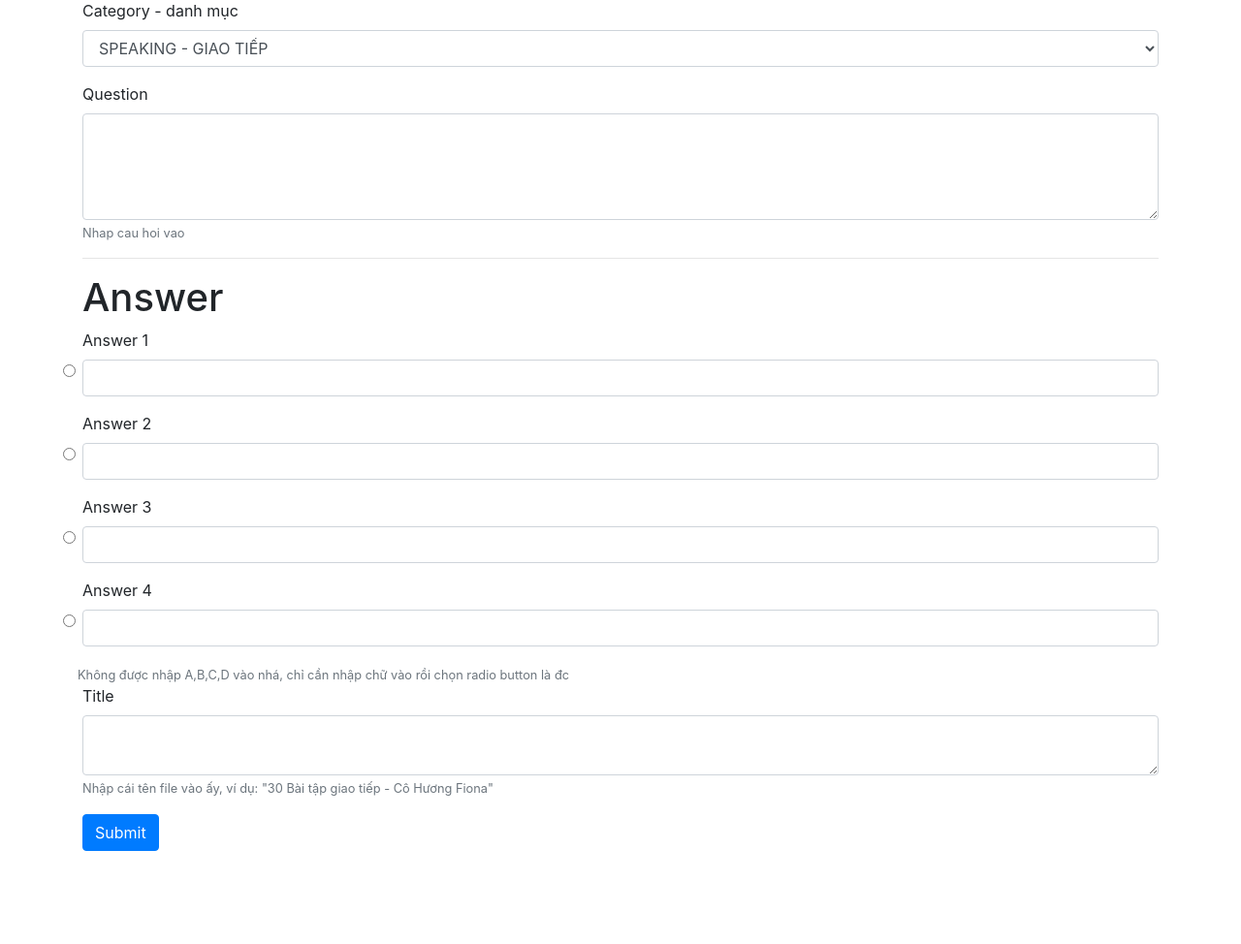
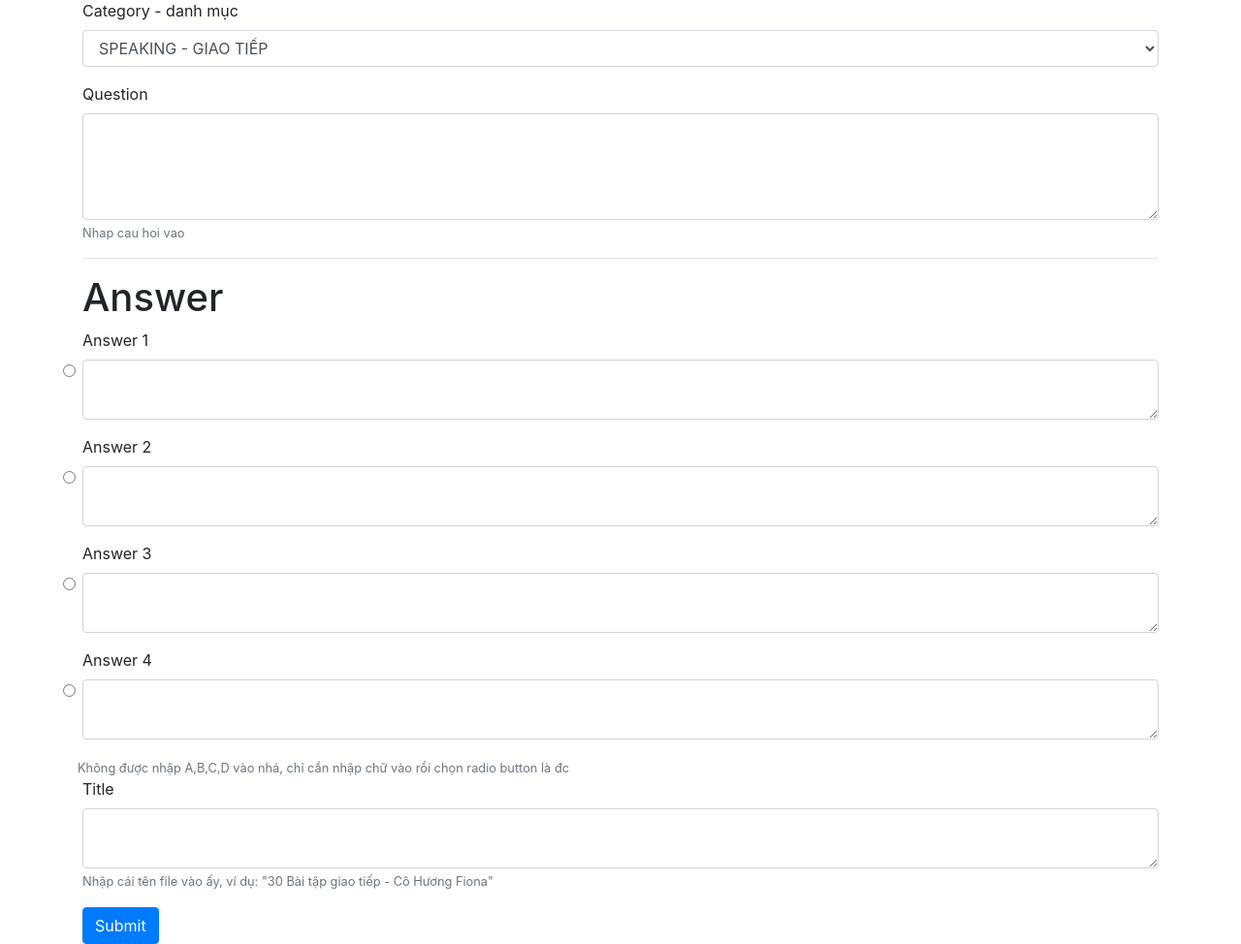
Before and after one commit to soxxam/database_ver1, a Flask app: page / in a window 1280 px wide. Shown: the part 145-1119 px from the top of the page at 97% size. Before the commit the page ends 1023 px from the top, so only its background shows below. Run offline with Flask 2, Linux system fonts and the light colour scheme; parts of the project's set-up code (start-up, migrations or seed data) failed here and were passed over; some libraries are stand-ins or nearby versions.

Commit message:
not done ver 3

```diff
--- a/app.py
+++ b/app.py
@@ -57,5 +57,9 @@ def basic():
 			return render_template('index.html')
 	return render_template('index.html')
 
+@app.route('/test', methods=['GET', 'POST'])
+def test():
+	return render_template('test.html')
+
 if __name__ == '__main__':
 	app.run(debug=True)
--- a/templates/index.html
+++ b/templates/index.html
@@ -8,6 +8,12 @@
 
 	<!-- Bootstrap CSS -->
 	<link rel="stylesheet" href="https://stackpath.bootstrapcdn.com/bootstrap/4.3.1/css/bootstrap.min.css" integrity="sha384-ggOyR0iXCbMQv3Xipma34MD+dH/1fQ784/j6cY/iJTQUOhcWr7x9JvoRxT2MZw1T" crossorigin="anonymous">
+	<script type="text/javascript" src="http://js.nicedit.com/nicEdit-latest.js"></script>
+  <script type="text/javascript">
+  bkLib.onDomLoaded(function() {
+		nicEditors.allTextAreas();
+  });
+  </script>
   </head>
   <body>
 	  <h1 class = "m-5" style="text-align: center;"> Form nhap </h1>
@@ -35,7 +41,7 @@
 							<label for="inputAnswer1">Answer 1</label>
 							<br>
 							<input class="form-check-input" type="radio" name="flexRadioDefault" id="flexRadioDefault1" value="answer1">
-						  <input type="text" class="form-control" id="inputAnswer1"  name="answer1">
+						  <textarea class="form-control" id="inputAnswer1"  name="answer1" ></textarea>
 						</div>
 						<!-- het 1 cau tra loi -->
 						<!-- 1 cau tra loi -->
@@ -43,7 +49,7 @@
 							<label for="inputAnswer2">Answer 2</label>
 							<br>
 							<input class="form-check-input" type="radio" name="flexRadioDefault" id="flexRadioDefault2" value="answer2">
-						  <input type="text" class="form-control" id="inputAnswer2"  name="answer2">
+						  <textarea class="form-control" id="inputAnswer2"  name="answer2"></textarea>
 						</div>
 						<!-- het 1 cau tra loi -->
 						<!-- 1 cau tra loi -->
@@ -51,7 +57,7 @@
 							<label for="inputAnswer3">Answer 3</label>
 							<br>
 							<input class="form-check-input" type="radio" name="flexRadioDefault" id="flexRadioDefault3" value="answer3">
-						  <input type="text" class="form-control" id="inputAnswer3"  name="answer3">
+						  <textarea class="form-control" id="inputAnswer3"  name="answer3"></textarea>
 						</div>
 						<!-- het 1 cau tra loi -->
 						<!-- 1 cau tra loi -->
@@ -59,7 +65,7 @@
 							<label for="inputAnswer4">Answer 4</label>
 							<br>
 							<input class="form-check-input" type="radio" name="flexRadioDefault" id="flexRadioDefault4" value="answer4">
-						  <input type="text" class="form-control" id="inputAnswer4"  name="answer4">
+						  <textarea class="form-control" id="inputAnswer4"  name="answer4"></textarea>
 						</div>
 						<!-- het 1 cau tra loi -->
 						<small class="form-text text-muted">Không được nhập A,B,C,D vào nhá, chỉ cần nhập chữ vào rồi chọn radio button là đc</small>
@@ -67,7 +73,7 @@
 
 					  <div class="form-group">
 						<label for="comment">Title</label>
-						<textarea class="form-control" rows="2" id="comment" name="title"></textarea>
+						<textarea class="form-control" rows="2" name="title"></textarea>
 						<small class="form-text text-muted">Nhập cái tên file vào ấy, ví dụ: "30 Bài tập giao tiếp - Cô Hương Fiona"</small>
 					  </div>
 
@@ -81,5 +87,6 @@
 	<script src="https://code.jquery.com/jquery-3.3.1.slim.min.js" integrity="sha384-q8i/X+965DzO0rT7abK41JStQIAqVgRVzpbzo5smXKp4YfRvH+8abtTE1Pi6jizo" crossorigin="anonymous"></script>
 	<script src="https://cdnjs.cloudflare.com/ajax/libs/popper.js/1.14.7/umd/popper.min.js" integrity="sha384-UO2eT0CpHqdSJQ6hJty5KVphtPhzWj9WO1clHTMGa3JDZwrnQq4sF86dIHNDz0W1" crossorigin="anonymous"></script>
 	<script src="https://stackpath.bootstrapcdn.com/bootstrap/4.3.1/js/bootstrap.min.js" integrity="sha384-JjSmVgyd0p3pXB1rRibZUAYoIIy6OrQ6VrjIEaFf/nJGzIxFDsf4x0xIM+B07jRM" crossorigin="anonymous"></script>
+
   </body>
 </html>
```
Also changed, not shown: templates/test.html (added, +19 -0 lines).
